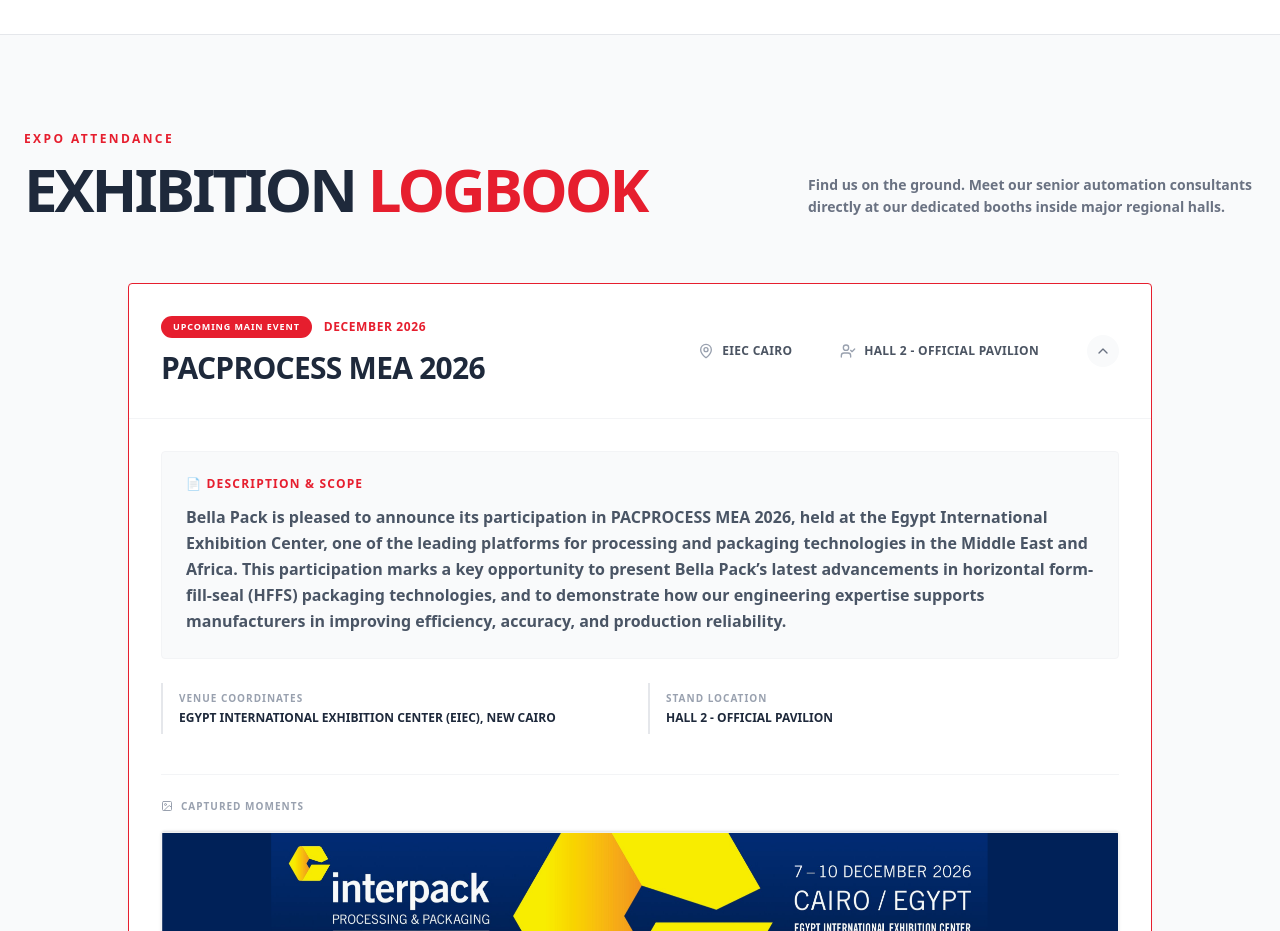
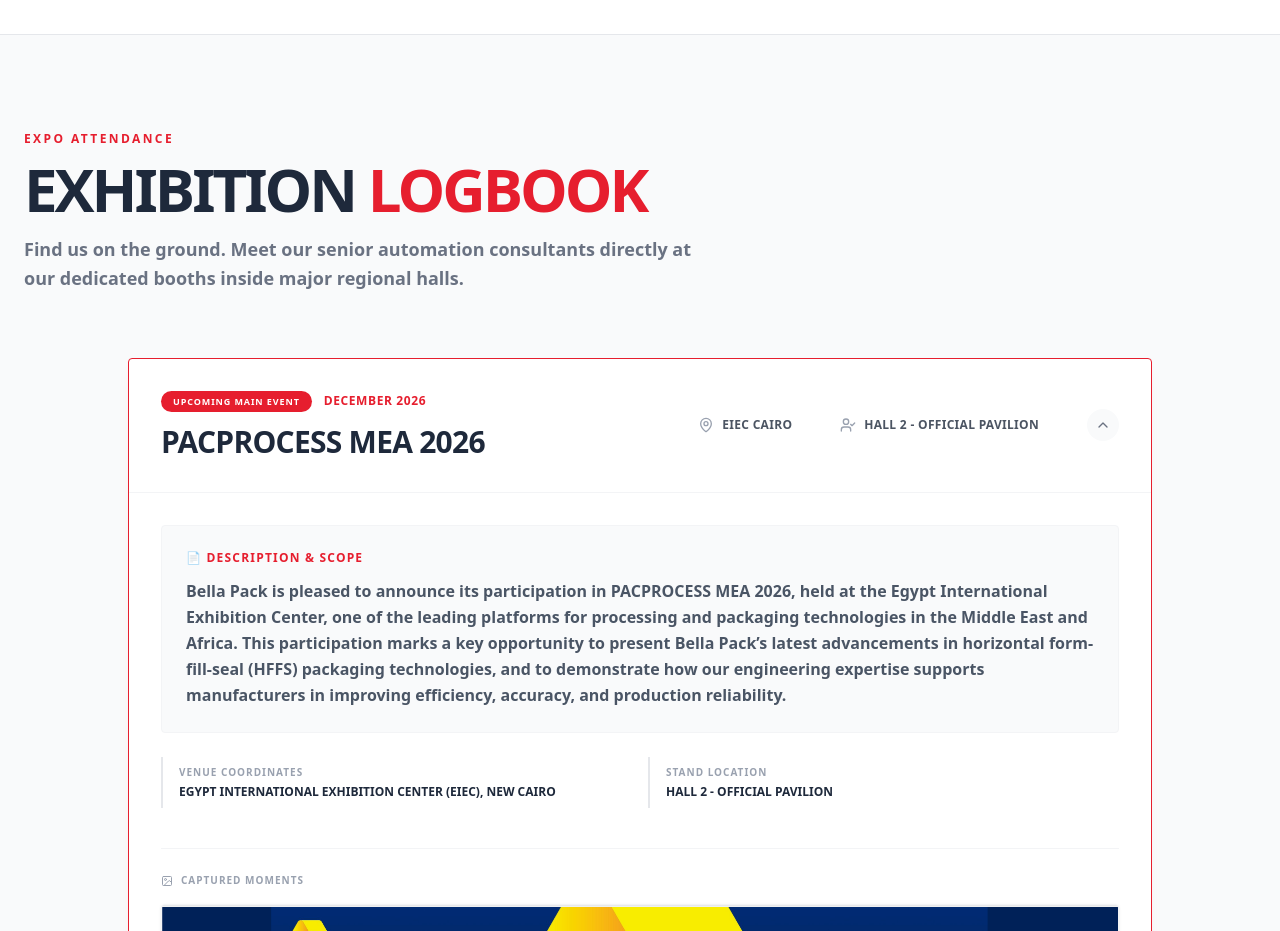
Before and after one commit to youssef-shaaban-dev/bella-back, a Next.js app: page /news in a window 1280 px wide. Shown: the part 1280-2211 px from the top of the page. Built offline with nearby package versions, Linux system fonts and the light colour scheme; a web font is replaced by a local one.

Commit message:
feat: add ExhibitionsList component to display event history and upcoming participation

```diff
--- a/src/components/news/ExhibitionsList.tsx
+++ b/src/components/news/ExhibitionsList.tsx
@@ -58,14 +58,14 @@
     <section className="py-24 bg-gray-50 border-t border-gray-200">
       <div className="container mx-auto px-6">
 
-        <div className="reveal flex flex-col md:flex-row md:items-end justify-between gap-6 mb-16">
+        <div className="reveal mb-16 max-w-3xl space-y-4">
           <div>
             <h3 className="text-brand-red font-bold tracking-[0.2em] text-xs uppercase font-heading mb-3">Expo Attendance</h3>
             <h2 className="text-4xl md:text-6xl font-bold font-heading uppercase tracking-tighter text-charcoal leading-none">
               Exhibition <span className="text-brand-red">Logbook</span>
             </h2>
           </div>
-          <p className="text-gray-500 font-body text-sm max-w-md font-semibold leading-relaxed">
+          <p className="text-gray-500 font-body text-base md:text-lg max-w-2xl leading-relaxed font-semibold">
             Find us on the ground. Meet our senior automation consultants directly at our dedicated booths inside major regional halls.
           </p>
         </div>
```
